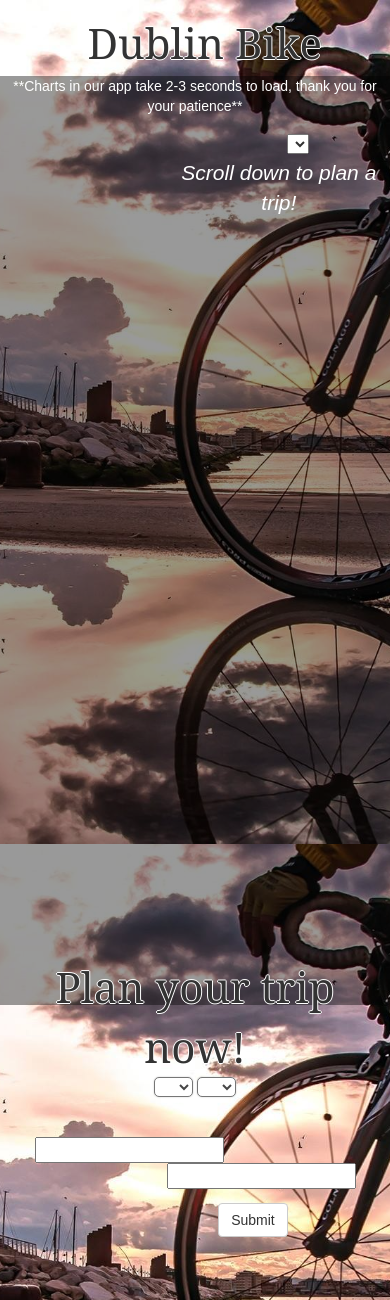
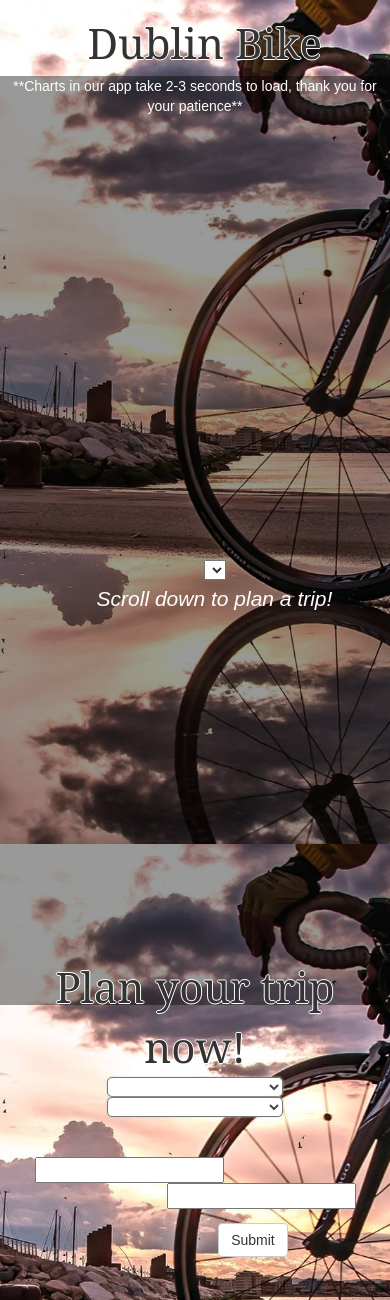
Before and after one commit to wingkicwk/group-20, a Flask app: page / in a window 390 px wide. Shown: the top 1300 px of the page. Run offline with Flask 2, Linux system fonts and the light colour scheme; lists and menus that the app fills with data are empty; some libraries are stand-ins or nearby versions.

Commit message:
test responsive

```diff
--- a/web/static/index.css
+++ b/web/static/index.css
@@ -193,3 +193,13 @@ tbody>tr>:nth-child(2){
     display: none;
     text-align: center;
   }
+
+  @media only screen and (max-width:620px) {
+      /* For mobile phones: */
+      #googlemap, #weather, .chart {
+          width: 100%;
+      }
+      #des_dropdown, #dropdown, .chart {
+          width: 50%;
+      }
+  }
```
